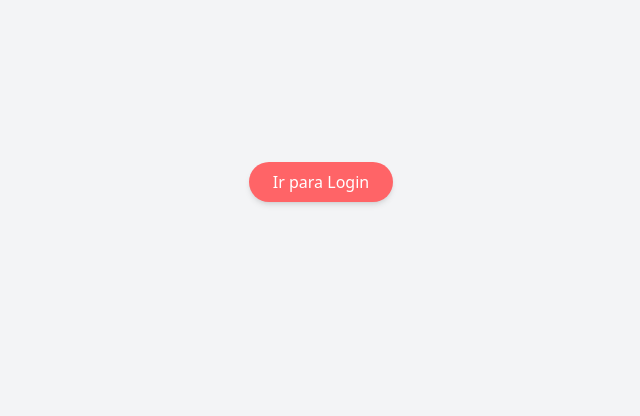
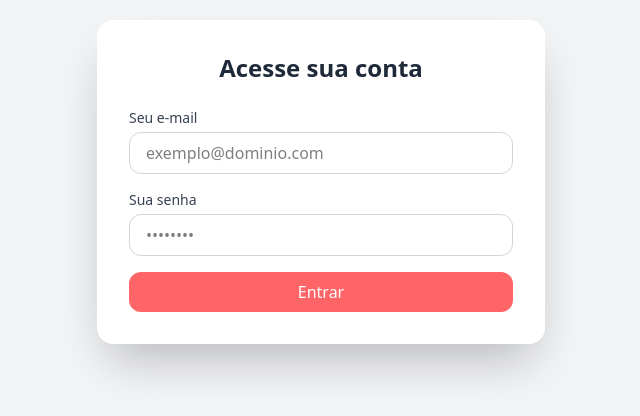
Before and after one commit to w4ltrick/Admin, a SvelteKit app in the folder admin/: page / in a window 1280 px wide. Shown: the part 218-634 px from the top of the page, without its empty margins (319-959 px from the left). Built offline with nearby package versions, Linux system fonts and the light colour scheme.

Commit message:
dashboard v1

```diff
--- /dev/null
+++ b/admin/src/lib/components/dashboard.svelte
@@ -0,0 +1,57 @@
+<script>
+    import { goto } from "$app/navigation";
+
+    let abaAtual = "pedidos";
+
+    function logout() {
+      goto("/");
+    }
+  </script>
+
+  <div class="min-h-screen bg-gray-100">
+    <nav class="bg-white shadow flex justify-between items-center px-6 py-4">
+      <div class="flex space-x-6 text-gray-700 font-medium">
+        <button
+          on:click={() => abaAtual = "pedidos"}
+          class:selected={abaAtual === "pedidos"}
+          class="hover:text-blue-600 focus:outline-none"
+        >
+          Pedidos
+        </button>
+        <button
+          on:click={() => abaAtual = "garcom"}
+          class:selected={abaAtual === "garcom"}
+          class="hover:text-blue-600 focus:outline-none"
+        >
+          Garçom
+        </button>
+        <button
+          on:click={() => abaAtual = "mesas"}
+          class:selected={abaAtual === "mesas"}
+          class="hover:text-blue-600 focus:outline-none"
+        >
+          Mesas
+        </button>
+      </div>
+
+      <button
+        on:click={logout}
+        class="bg-red-500 text-white px-4 py-2 rounded-md hover:bg-red-600 transition"
+      >
+        Sair
+      </button>
+    </nav>
+
+    <main class="p-6">
+      {#if abaAtual === "pedidos"}
+        <h2 class="text-xl font-semibold text-gray-800 mb-4">📦 Área de Pedidos</h2>
+        <p>Aqui você pode gerenciar os pedidos em tempo real.</p>
+      {:else if abaAtual === "garcom"}
+        <h2 class="text-xl font-semibold text-gray-800 mb-4">🧑‍🍳 Área do Garçom</h2>
+        <p>Acompanhe o status e movimentações dos garçons.</p>
+      {:else if abaAtual === "mesas"}
+        <h2 class="text-xl font-semibold text-gray-800 mb-4">🪑 Área de Mesas</h2>
+        <p>Controle quais mesas estão ocupadas ou disponíveis.</p>
+      {/if}
+    </main>
+  </div>
--- a/admin/src/routes/+page.svelte
+++ b/admin/src/routes/+page.svelte
@@ -1,16 +1,47 @@
 <script>
   import { goto } from "$app/navigation";
 
-  function irParaLogin() {
-    goto('/login');
+  let email = "";
+  let password = "";
+
+  function handleLogin() {
+    goto("/dashboard");
   }
+
+
 </script>
 
-<div class="min-h-screen flex items-center justify-center bg-gray-100">
-  <button
-    on:click={irParaLogin}
-    class="bg-red-400 text-white px-6 py-2 rounded-full shadow-md hover:bg-red-600 hover:shadow-lg transition duration-300 ease-in-out active:scale-95"
-  >
-    Ir para Login
-  </button>
+<div class="min-h-screen flex flex-col justify-center items-center bg-gray-100 px-4">
+
+  <div class="bg-white shadow-2xl rounded-2xl p-8 w-full max-w-md">
+    <h2 class="text-2xl font-semibold text-gray-800 mb-6 text-center">Acesse sua conta</h2>
+    <form on:submit|preventDefault={handleLogin} class="space-y-4">
+      <div>
+        <label for="email" class="block text-sm font-medium text-gray-700 mb-1">Seu e-mail</label>
+        <input
+          bind:value={email}
+          id="email"
+          type="email"
+          placeholder="exemplo@dominio.com"
+          class="w-full px-4 py-2 rounded-xl border border-gray-300 focus:ring-2 focus:ring-blue-500 focus:outline-none"
+        />
+      </div>
+      <div>
+        <label for="password" class="block text-sm font-medium text-gray-700 mb-1">Sua senha</label>
+        <input
+          bind:value={password}
+          id="password"
+          type="password"
+          placeholder="••••••••"
+          class="w-full px-4 py-2 rounded-xl border border-gray-300 focus:ring-2 focus:ring-blue-500 focus:outline-none"
+        />
+      </div>
+      <button
+        type="submit"
+        class="w-full bg-red-400 text-white py-2 rounded-xl hover:bg-red-600 transition duration-200"
+      >
+        Entrar
+      </button>
+    </form>
+  </div>
 </div>
--- /dev/null
+++ b/admin/src/routes/dashboard/+page.svelte
@@ -0,0 +1,62 @@
+<script>
+    import { goto } from '$app/navigation';
+
+    let abaAtual = 'pedidos';
+
+    function logout() {
+      goto('/login');
+    }
+  </script>
+
+  <div class="min-h-screen bg-gray-100 flex flex-col">
+    <!-- Navbar no topo -->
+    <nav class="bg-white shadow-md px-6 py-4 flex justify-between items-center">
+      <div class="flex space-x-6">
+        <button
+          class="text-gray-700 hover:text-red-500 font-medium transition"
+          on:click={() => abaAtual = 'pedidos'}
+        >
+          Pedidos
+        </button>
+        <button
+          class="text-gray-700 hover:text-red-500 font-medium transition"
+          on:click={() => abaAtual = 'garcom'}
+        >
+          Garçom
+        </button>
+        <button
+          class="text-gray-700 hover:text-red-500 font-medium transition"
+          on:click={() => abaAtual = 'mesas'}
+        >
+          Mesas
+        </button>
+      </div>
+      <button
+        on:click={logout}
+        class="bg-red-400 text-white px-5 py-2 rounded-full hover:bg-red-600 transition shadow-md"
+      >
+        Deslogar
+      </button>
+    </nav>
+
+    <main class="flex-1 relative">
+      <div class="absolute inset-0 flex items-center justify-center text-center">
+        {#if abaAtual === 'pedidos'}
+          <div>
+            <h1 class="text-3xl font-bold text-gray-800 mb-2">Página de Pedidos</h1>
+            <p class="text-gray-600">Aqui você gerencia os pedidos.</p>
+          </div>
+        {:else if abaAtual === 'garcom'}
+          <div>
+            <h1 class="text-3xl font-bold text-gray-800 mb-2">Página do Garçom</h1>
+            <p class="text-gray-600">Controle os garçons por aqui.</p>
+          </div>
+        {:else if abaAtual === 'mesas'}
+          <div>
+            <h1 class="text-3xl font-bold text-gray-800 mb-2">Página de Mesas</h1>
+            <p class="text-gray-600">Visualize e edite as mesas do restaurante.</p>
+          </div>
+        {/if}
+      </div>
+    </main>
+  </div>
```
